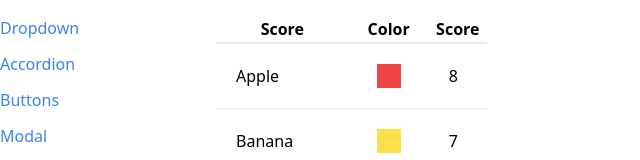
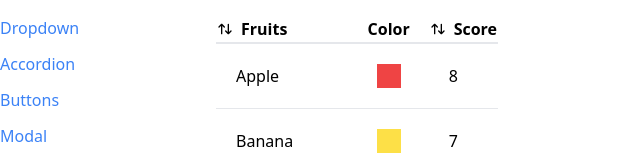
Before and after one commit to RaulMaya/Dummy-Componets, a React (Create React App) app: page /table in a window 1280 px wide. Shown: the top 160 px of the page, without its empty margins (0-640 px from the left). Built offline with nearby package versions, Linux system fonts and the light colour scheme.

Commit message:
Sortable Table

```diff
--- a/src/components/sortableTable.js
+++ b/src/components/sortableTable.js
@@ -1 +1,25 @@
 import Table from "./Table";
+import { TbArrowsSort } from "react-icons/tb";
+
+function SortableTable(props) {
+    const { config } = props
+
+    const handleClick = (label) => {
+        console.log(label)
+    }
+
+    const updateConfig = config.map((c) => {
+        if (!c.sortValue) {
+            return c
+        }
+
+        return {
+            ...c,
+            header: () => <th onClick={() => { handleClick(c.label) }} className="flex gap-x-2 items-center"><TbArrowsSort />{c.label}</th>
+        }
+    })
+
+    return <Table {...props} config={updateConfig} />
+}
+
+export default SortableTable
--- a/src/pages/TablePage.js
+++ b/src/pages/TablePage.js
@@ -1,4 +1,5 @@
 import Table from "../components/Table";
+import SortableTable from "../components/sortableTable";
 
 const fruits = [
     {
@@ -58,7 +59,6 @@ const config = [
         label: 'Fruits',
         render: (fruits) => fruits.name,
         sortValue: (fruits) => fruits.name,
-        header: () => <th onClick={console.log("Hello")}>Score</th>,
     },
     {
         label: 'Color',
@@ -68,7 +68,6 @@ const config = [
         label: 'Score',
         render: (fruits) => fruits.likenessScore,
         sortValue: (fruits) => fruits.likenessScore,
-        header: () => <th onClick={console.log("Hello")}>Score</th>,
     }
 ]
 
@@ -77,7 +76,7 @@ const keyFn = (fruit) => {
 }
 
 function TablePage() {
-    return <Table data={fruits} config={config} keyFn={keyFn} />
+    return <SortableTable data={fruits} config={config} keyFn={keyFn} />
 }
 
 export default TablePage
```
